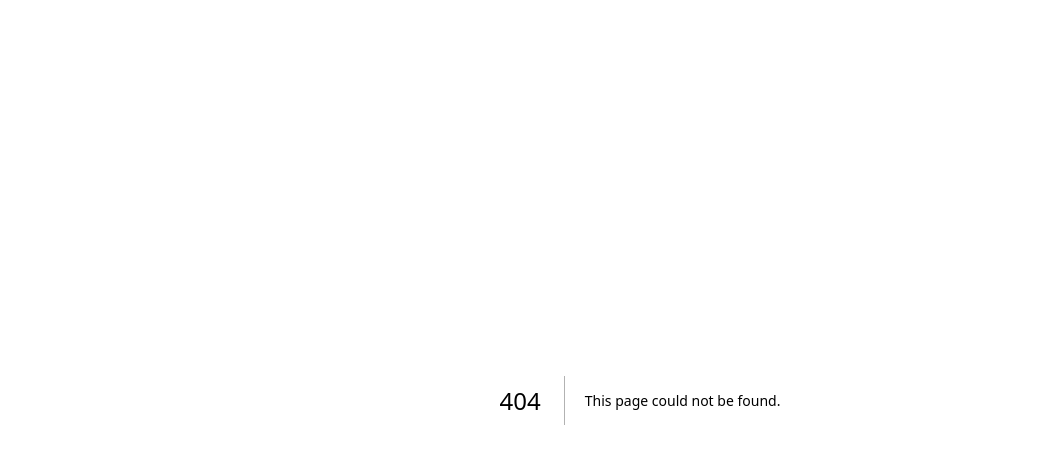
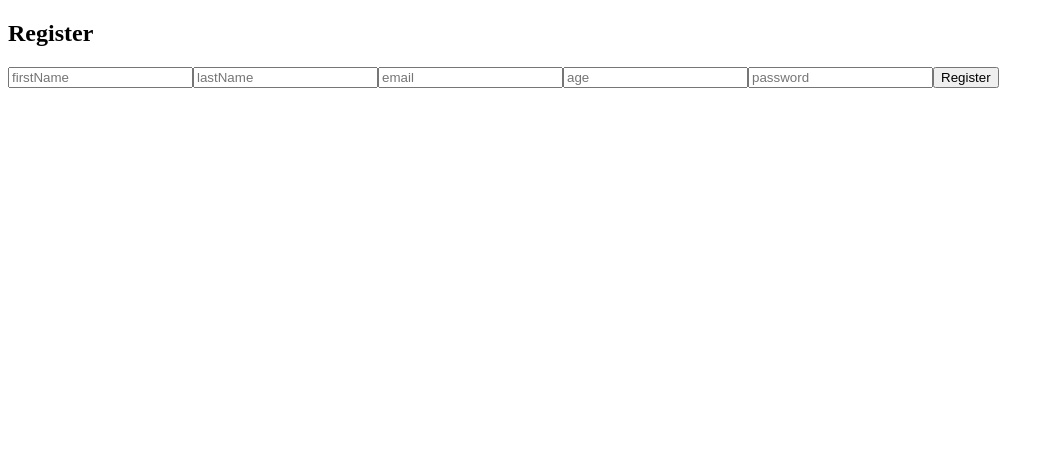
Before and after one commit to AlexUrluescu/CogNex-FE, a Next.js app: page /register in a window 1280 px wide. Before the commit this address had no page. Shown: the top 464 px of the page, without its empty margins (0-1054 px from the left). Built offline with nearby package versions, Linux system fonts and the light colour scheme.

Commit message:
keep working

```diff
--- a/package.json
+++ b/package.json
@@ -16,12 +16,14 @@
     "dotenv": "^16.4.4",
     "next": "14.1.0",
     "react": "^18",
-    "react-dom": "^18"
+    "react-dom": "^18",
+    "uuid": "^9.0.1"
   },
   "devDependencies": {
     "@types/node": "^20",
     "@types/react": "^18",
     "@types/react-dom": "^18",
+    "@types/uuid": "^9.0.8",
     "autoprefixer": "^10.0.1",
     "eslint": "^8",
     "eslint-config-next": "14.1.0",
--- a/src/components/Chat.tsx
+++ b/src/components/Chat.tsx
@@ -63,7 +63,7 @@ const Chat = () => {
     formData.append("pdf", file);
 
     axios
-      .post("http://127.0.0.1:50000/extract", formData)
+      .post("http://127.0.0.1:5000/extract", formData)
       .then((response) => {
         console.log("PDF uploaded successfully:", response.data);
       })
--- a/src/components/ChatPage.tsx
+++ b/src/components/ChatPage.tsx
@@ -27,7 +27,7 @@ const ChatPage = () => {
   };
 
   const handleClick = async () => {
-    const res = await fetch(`${url}/test`);
+    const res = await fetch("http://127.0.0.1:5000/test");
     const data = await res.json();
 
     console.log("data", data);
--- /dev/null
+++ b/src/domain/user/index.ts
@@ -0,0 +1,39 @@
+import { v4 } from "uuid";
+
+export interface IUser {
+  _id?: string;
+  firstName: string;
+  lastName: string;
+  email: string;
+  age: string;
+  password: string;
+}
+
+export class User implements IUser {
+  _id: string;
+  firstName: string;
+  lastName: string;
+  email: string;
+  age: string;
+  password: string;
+
+  constructor(user: IUser) {
+    this._id = user._id || v4();
+    this.firstName = user.firstName;
+    this.lastName = user.lastName;
+    this.email = user.email;
+    this.age = user.age;
+    this.password = user.password;
+  }
+
+  toJSON = () => {
+    return {
+      _id: this._id,
+      firstName: this.firstName,
+      lastName: this.lastName,
+      email: this.email,
+      age: this.age,
+      password: this.password,
+    };
+  };
+}
--- /dev/null
+++ b/src/flows/register/index.ts
@@ -0,0 +1,17 @@
+import { IUser } from "@/domain/user";
+import { RegisterRepository } from "@/repositories/register";
+
+class RegisterFlow {
+  registerRepository = new RegisterRepository();
+  async registerNewUser(user: IUser) {
+    console.log("user", user);
+
+    const newUser = await this.registerRepository.registerNewUser(user);
+
+    console.log("newUser", newUser);
+  }
+}
+
+const registerFlow = new RegisterFlow();
+
+export { registerFlow as RegisterFlow };
--- /dev/null
+++ b/src/pages/register/index.tsx
@@ -0,0 +1,79 @@
+import { RegisterFlow } from "@/flows/register";
+import React, { useState } from "react";
+
+type ICcontentRegisterForm = {
+  firstName: string;
+  lastName: string;
+  email: string;
+  age: string;
+  password: string;
+};
+
+const initialContentRegisterForm = {
+  firstName: "",
+  lastName: "",
+  email: "",
+  age: "",
+  password: "",
+};
+
+const url = process.env.NEXT_PUBLIC_ROUTE;
+
+const Register = () => {
+  const [contentRegisterForm, setContentRegisterForm] =
+    useState<ICcontentRegisterForm>(initialContentRegisterForm);
+
+  const handleRegisterFormChange = (e: React.ChangeEvent<HTMLInputElement>) => {
+    const { name, value } = e.target;
+
+    setContentRegisterForm({ ...contentRegisterForm, [name]: value });
+  };
+
+  const handleRegisterFormSubmit = (e: any) => {
+    e.preventDefault();
+
+    console.log("contentRegisterForm", contentRegisterForm);
+
+    RegisterFlow.registerNewUser(contentRegisterForm);
+  };
+
+  return (
+    <div>
+      <h2>Register</h2>
+      <form onSubmit={handleRegisterFormSubmit}>
+        <input
+          onChange={handleRegisterFormChange}
+          name="firstName"
+          placeholder="firstName"
+        />
+        <input
+          onChange={handleRegisterFormChange}
+          name="lastName"
+          placeholder="lastName"
+        />
+        <input
+          onChange={handleRegisterFormChange}
+          name="email"
+          placeholder="email"
+        />
+        <input
+          onChange={handleRegisterFormChange}
+          type="number"
+          name="age"
+          placeholder="age"
+        />
+
+        <input
+          onChange={handleRegisterFormChange}
+          type="password"
+          name="password"
+          placeholder="password"
+        />
+
+        <button type="submit">Register</button>
+      </form>
+    </div>
+  );
+};
+
+export default Register;
--- /dev/null
+++ b/src/repositories/register/index.ts
@@ -0,0 +1,23 @@
+import { IUser } from "@/domain/user";
+
+export class RegisterRepository {
+  async registerNewUser(user: IUser) {
+    console.log("repo", user);
+
+    try {
+      const res = await fetch(`${process.env.NEXT_PUBLIC_ROUTE}/register`, {
+        method: "POST",
+        headers: {
+          "Content-Type": "application/json",
+        },
+        body: JSON.stringify({ user }),
+      });
+
+      const data = await res.json();
+
+      return data;
+    } catch (error) {
+      return error;
+    }
+  }
+}
```
Also changed, not shown: 1 other file (tests, documents, lock files or other folders).
